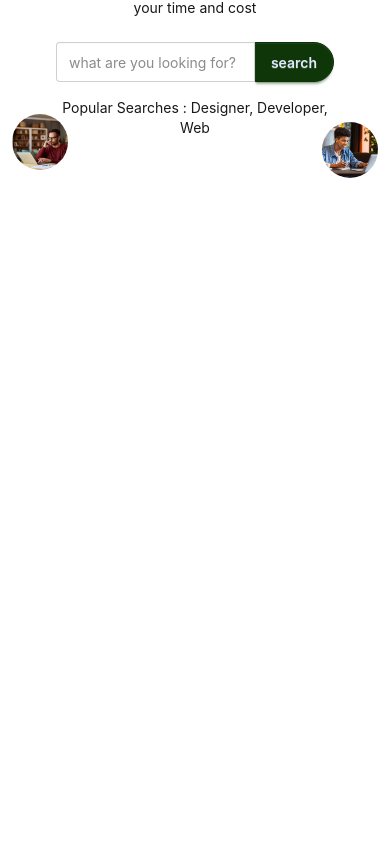
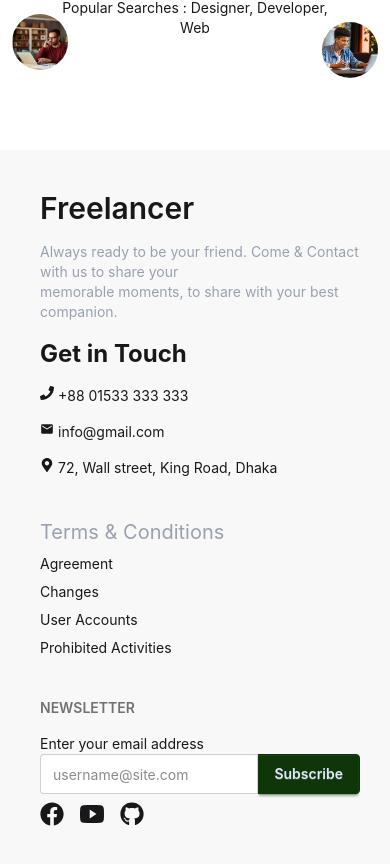
Before and after one commit to Srabonti721/Freelance-marketplace-client, a React (Vite) app: page / in a window 390 px wide. Shown: the part 822-1686 px from the top of the page. Before the commit the page ends 1072 px from the top, so only its background shows below. Built offline with nearby package versions, Linux system fonts and the light colour scheme.

Commit message:
added responsive footer

```diff
--- a/src/Layouts/MainLayout.jsx
+++ b/src/Layouts/MainLayout.jsx
@@ -1,12 +1,14 @@
 import React from 'react';
 import { Outlet } from 'react-router';
 import Header from '../components/Header';
+import Footer from '../components/Footer';
 
 const MainLayout = () => {
     return (
-        <div>
+        <div className='container mx-auto'>
             <Header/>
             <Outlet/>
+            <Footer/>
         </div>
     );
 };
--- /dev/null
+++ b/src/components/Footer.jsx
@@ -0,0 +1,46 @@
+import React from 'react';
+import { FaFacebook, FaGithub, FaMapMarkerAlt, FaPhone } from 'react-icons/fa';
+import { IoLogoYoutube } from 'react-icons/io';
+import { MdEmail } from 'react-icons/md';
+
+const Footer = () => {
+    return (
+<footer className="footer sm:footer-horizontal bg-base-200 text-base-content p-10 ">
+  <div className='space-y-2'>
+    <h1 className=" text-3xl font-semibold">Freelancer</h1>
+    <p className='text-gray-400'>Always ready to be your friend. Come & Contact with us to share your <br />  memorable moments, to share with your best companion.</p>
+     <h2 className='font-bold text-2xl'>Get in Touch</h2>
+     <p className='flex gap-1'> <FaPhone />+88 01533 333 333</p>
+     <p className='flex gap-1'> <MdEmail />info@gmail.com</p>
+     <p className='flex gap-1'> <FaMapMarkerAlt />72, Wall street, King Road, Dhaka</p>
+  </div>
+  <nav>
+    <a className="text-xl text-gray-400">Terms & Conditions</a>
+        <a className="link link-hover">Agreement</a>
+        <a className="link link-hover">Changes</a>
+        <a className="link link-hover">User Accounts</a>
+        <a className="link link-hover">Prohibited Activities</a>
+  </nav>
+  <form>
+    <h6 className="footer-title">Newsletter</h6>
+    <fieldset className="w-80">
+      <label>Enter your email address</label>
+      <div className="join">
+        <input
+          type="text"
+          placeholder="username@site.com"
+          className="input join-item" />
+        <button className="btn btn-primary join-item">Subscribe</button>
+      </div>
+    </fieldset>
+    <div className='flex gap-4'>
+      <FaFacebook size={24}/>
+      <IoLogoYoutube size={24}/>
+      <FaGithub size={24}/>
+    </div>
+  </form>
+</footer>
+    );
+};
+
+export default Footer;
--- a/src/components/Header.jsx
+++ b/src/components/Header.jsx
@@ -19,7 +19,7 @@ const Header = () => {
         </>
     );
     return (
-        <div className="navbar bg-base-100">
+        <div className="navbar bg-base-100 container mx-auto">
             <div className="navbar-start">
                 <div className="dropdown">
                     <div
--- /dev/null
+++ b/src/components/homepage/Featured.jsx
@@ -0,0 +1,11 @@
+import React from 'react';
+
+const Featured = () => {
+    return (
+        <div>
+
+        </div>
+    );
+};
+
+export default Featured;
--- a/src/components/homepage/Slider.jsx
+++ b/src/components/homepage/Slider.jsx
@@ -27,7 +27,7 @@ const Slider = () => {
   <div className="relative">
     <img
       src={digitalMarket}
-      className="w-full h-[500px] object-cover"
+      className="w-full h-[400px] rounded-4xl object-cover"
     />
     <div className="absolute text-white inset-0 flex flex-col justify-center items-center ">
       <h2 className=" text-2xl md:text-5xl font-bold">Digital marketplace</h2>
@@ -41,7 +41,7 @@ const Slider = () => {
   <div className="relative">
     <img
       src={web}
-      className="w-full h-[500px] object-cover"
+      className="w-full h-[400px] rounded-4xl object-cover"
     />
     <div className="absolute text-white inset-0 flex flex-col justify-center items-center ">
       <h2 className="text-3xl md:text-5xl font-bold">Web Design</h2>
@@ -55,7 +55,7 @@ const Slider = () => {
   <div className="relative">
     <img
       src={skilbook}
-      className="w-full h-[500px] object-cover"
+      className="w-full h-[400px] rounded-4xl object-cover"
     />
     <div className="absolute inset-0 flex flex-col justify-center items-center text-white">
       <h2 className=" text-2xl md:text-5xl font-bold">Graphic Design</h2>
--- a/src/pages/Home.jsx
+++ b/src/pages/Home.jsx
@@ -1,13 +1,14 @@
 import React from 'react';
 import Banner from '../components/homepage/Banner';
 import Slider from '../components/homepage/Slider';
+import Featured from '../components/homepage/Featured';
 
 const Home = () => {
     return (
-        <div className='container mx-auto'>
-
+        <div>
             <Slider/>
             <Banner/>
+            <Featured/>
         </div>
     );
 };
```
